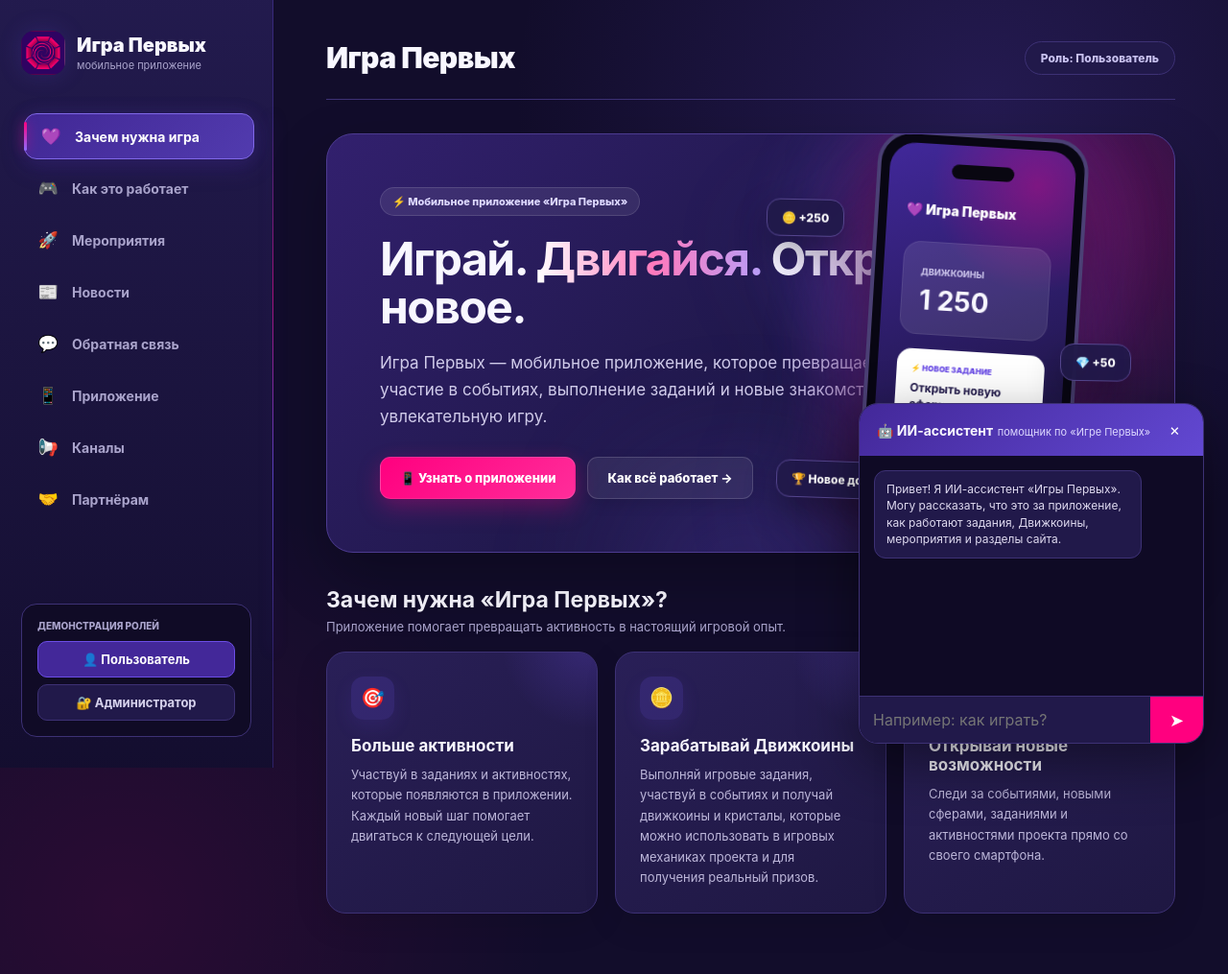
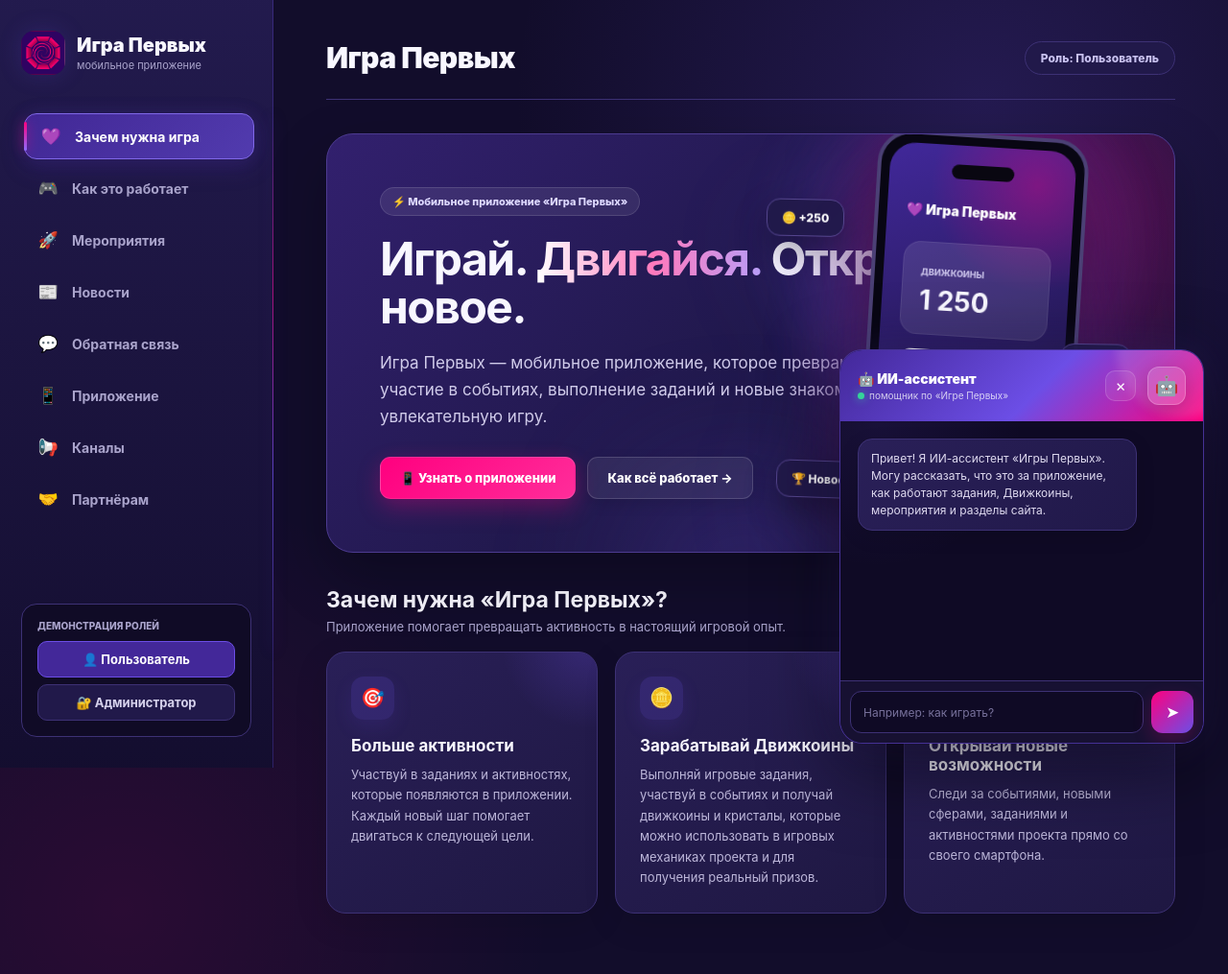
Before and after one commit to loppvolkova-bot/my-flask-website, a Flask app: page / in a window 1280 px wide. Shown: the top 1015 px of the page at 96% size. Run offline with Flask 3, Linux system fonts and the light colour scheme.

Commit message:
Update index.html

```diff
--- a/templates/index.html
+++ b/templates/index.html
@@ -1477,102 +1477,320 @@ animation: phoneFloat 5s ease-in-out infinite;
            AI
         ========================= */
 
+        /* =========================
+   AI ASSISTANT
+========================= */
+
 .ai {
     position: fixed;
 
     right: 25px;
     bottom: 25px;
 
-            width: 360px;
-
-            background: #171132;
-
-            border: 1px solid var(--border);
-
-            border-radius: 20px;
+    width: 380px;
+
+    background: rgba(23, 17, 50, 0.96);
+
+    border: 1px solid rgba(108, 78, 230, 0.55);
+
+    border-radius: 24px;
 
     overflow: hidden;
 
     box-shadow:
-                0 20px 60px rgba(0,0,0,0.45);
+        0 25px 80px rgba(0, 0, 0, 0.55),
+        0 0 45px rgba(108, 78, 230, 0.18);
+
+    backdrop-filter: blur(18px);
 
     z-index: 200;
-        }
+
+    animation: aiAppear 0.45s ease;
+}
+
+@keyframes aiAppear {
+
+    from {
+        opacity: 0;
+        transform: translateY(20px) scale(0.96);
+    }
+
+    to {
+        opacity: 1;
+        transform: translateY(0) scale(1);
+    }
+
+}
+
+
+/* =========================
+   AI HEADER
+========================= */
 
 .ai-header {
+    position: relative;
+
     display: flex;
     align-items: center;
-            justify-content: space-between;
-
-            padding: 16px 18px;
+
+    gap: 12px;
+
+    padding: 17px 18px;
 
     background:
         linear-gradient(
             135deg,
-                    var(--purple),
-                    #6248d2
+            #432899,
+            #6c4ee6 55%,
+            #ff007f
         );
+
+    overflow: hidden;
+}
+
+.ai-header::before {
+    content: "";
+
+    position: absolute;
+
+    width: 140px;
+    height: 140px;
+
+    right: -50px;
+    top: -70px;
+
+    border-radius: 50%;
+
+    background: rgba(255,255,255,0.12);
+
+    filter: blur(5px);
+}
+
+
+/* AI avatar */
+
+.ai-header::after {
+    content: "🤖";
+
+    position: relative;
+
+    width: 38px;
+    height: 38px;
+
+    display: flex;
+    align-items: center;
+    justify-content: center;
+
+    flex-shrink: 0;
+
+    border-radius: 12px;
+
+    background: rgba(255,255,255,0.16);
+
+    border: 1px solid rgba(255,255,255,0.22);
+
+    font-size: 20px;
+
+    box-shadow:
+        0 5px 18px rgba(0,0,0,0.18);
 }
 
 .ai-header strong {
+    position: relative;
+
+    display: block;
+
     font-size: 14px;
+    font-weight: 900;
+
+    color: white;
 }
 
 .ai-header span {
-            font-size: 11px;
-            color: #ddd8ff;
-        }
+    position: relative;
+
+    display: block;
+
+    margin-top: 3px;
+
+    font-size: 10px;
+
+    color: rgba(255,255,255,0.75);
+}
+
+
+/* online indicator */
+
+.ai-header span::before {
+    content: "";
+
+    display: inline-block;
+
+    width: 7px;
+    height: 7px;
+
+    margin-right: 5px;
+
+    border-radius: 50%;
+
+    background: #35d39a;
+
+    box-shadow:
+        0 0 10px rgba(53,211,154,0.8);
+}
+
+
+/* close button */
 
 .ai-close {
-            border: none;
-            background: transparent;
+    position: relative;
+
+    margin-left: auto;
+
+    width: 32px;
+    height: 32px;
+
+    border: 1px solid rgba(255,255,255,0.15);
+
+    border-radius: 10px;
+
+    background: rgba(255,255,255,0.08);
+
     color: white;
+
     font-size: 17px;
-        }
+
+    transition: 0.2s ease;
+}
+
+.ai-close:hover {
+    background: rgba(255,255,255,0.18);
+
+    transform: rotate(90deg);
+}
+
+
+/* =========================
+   AI MESSAGES
+========================= */
 
 .ai-messages {
-            height: 250px;
-
-            padding: 15px;
+    height: 270px;
+
+    padding: 18px;
 
     overflow-y: auto;
 
-            background: #0f0a25;
-        }
+    background:
+        radial-gradient(
+            circle at 10% 0%,
+            rgba(108,78,230,0.10),
+            transparent 35%
+        ),
+        #0f0a25;
+}
+
+
+/* scrollbar */
+
+.ai-messages::-webkit-scrollbar {
+    width: 5px;
+}
+
+.ai-messages::-webkit-scrollbar-thumb {
+    background: #43358a;
+
+    border-radius: 10px;
+}
+
+
+/* message */
 
 .message {
     max-width: 85%;
 
-            padding: 10px 12px;
-
-            margin-bottom: 10px;
-
-            border-radius: 12px;
+    padding: 11px 13px;
+
+    margin-bottom: 11px;
+
+    border-radius: 15px;
 
     font-size: 12px;
-            line-height: 1.45;
-        }
+
+    line-height: 1.5;
+
+    animation: messageAppear 0.25s ease;
+}
+
+@keyframes messageAppear {
+
+    from {
+        opacity: 0;
+        transform: translateY(5px);
+    }
+
+    to {
+        opacity: 1;
+        transform: translateY(0);
+    }
+
+}
+
+
+/* AI message */
 
 .message.ai-message {
-            background: var(--card);
-            border: 1px solid var(--border);
+    background:
+        linear-gradient(
+            135deg,
+            rgba(42,32,89,0.98),
+            rgba(33,25,74,0.98)
+        );
+
+    border: 1px solid #3d3175;
+
     color: #ded9ef;
-        }
+
+    box-shadow:
+        0 6px 20px rgba(0,0,0,0.12);
+}
+
+
+/* user message */
 
 .message.user-message {
     margin-left: auto;
 
-            background: var(--purple);
-
-            border: 1px solid #6c4ee6;
+    background:
+        linear-gradient(
+            135deg,
+            #432899,
+            #6c4ee6
+        );
+
+    border: 1px solid #8068e8;
 
     color: white;
-        }
+
+    box-shadow:
+        0 7px 20px rgba(67,40,153,0.25);
+}
+
+
+/* =========================
+   AI INPUT
+========================= */
 
 .ai-input {
     display: flex;
 
-            border-top: 1px solid var(--border);
+    gap: 8px;
+
+    padding: 10px;
+
+    border-top: 1px solid #3d3175;
+
+    background: #171132;
 }
 
 .ai-input input {
@@ -1580,26 +1798,66 @@ animation: phoneFloat 5s ease-in-out infinite;
 
     min-width: 0;
 
-            padding: 14px;
+    padding: 12px 13px;
+
+    border: 1px solid #3d3175;
+
+    border-radius: 12px;
+
+    outline: none;
+
+    background: #0f0a25;
+
+    color: white;
+
+    font-size: 12px;
+
+    transition: 0.2s ease;
+}
+
+.ai-input input::placeholder {
+    color: #77719b;
+}
+
+.ai-input input:focus {
+    border-color: #6c4ee6;
+
+    box-shadow:
+        0 0 0 3px rgba(108,78,230,0.10);
+}
+
+.ai-input button {
+    width: 44px;
+    height: 44px;
+
+    flex-shrink: 0;
 
     border: none;
-            outline: none;
-
-            background: var(--card);
+
+    border-radius: 12px;
+
+    background:
+        linear-gradient(
+            135deg,
+            #ff007f,
+            #6c4ee6
+        );
 
     color: white;
-        }
-
-        .ai-input button {
-            width: 55px;
-
-            border: none;
-
-            background: var(--red);
-
-            color: white;
-
-            font-size: 18px;
+
+    font-size: 17px;
+
+    box-shadow:
+        0 8px 20px rgba(255,0,127,0.20);
+
+    transition: 0.2s ease;
+}
+
+.ai-input button:hover {
+    transform: translateY(-2px) scale(1.04);
+
+    box-shadow:
+        0 10px 25px rgba(255,0,127,0.30);
 }
 
         /* =========================
```
Lines whose indentation alone changed are shown as unchanged.
